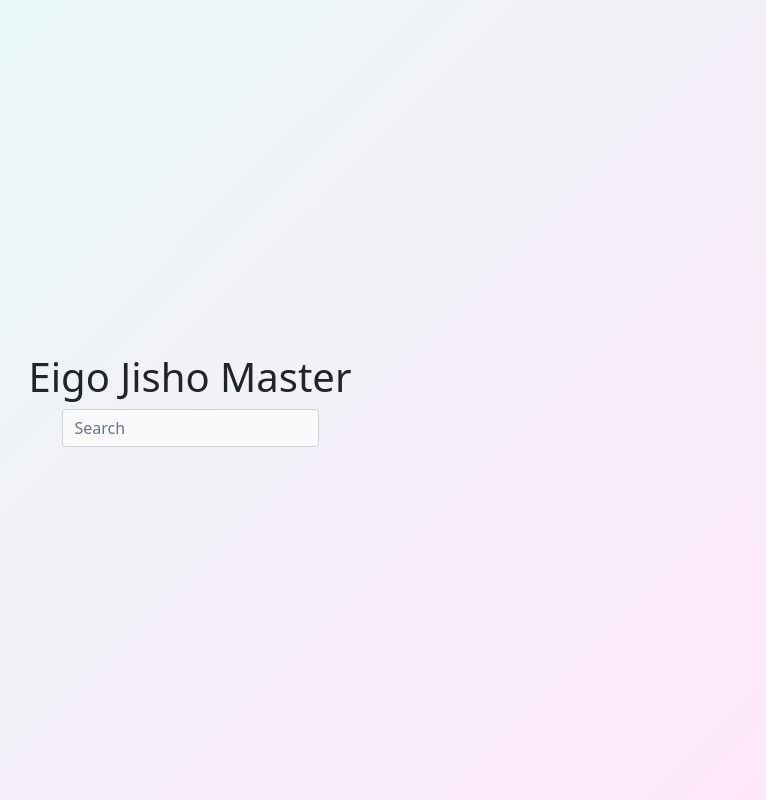
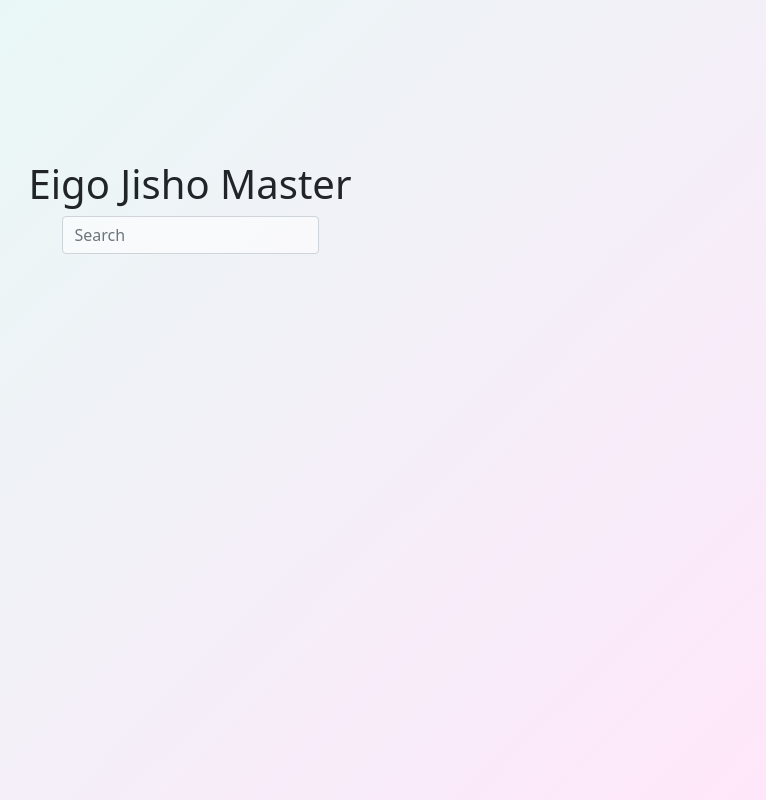
Before and after one commit to Detsudetsu/EigoJishoMaster, a website built with webpack: page index.html in a window 1280 px wide. Shown: the whole page, without its empty margins (450-1216 px from the left). Built offline with nearby package versions, Linux system fonts and the light colour scheme.

Commit message:
Set margin-top --vh * 0.2

```diff
--- a/index.html
+++ b/index.html
@@ -7,14 +7,14 @@
     <title>Eigo Jisho Master</title>
 </head>
 
-<body
-    >
-    <div class="d-flex flex-column justify-content-center align-items-center" style="background-image: linear-gradient(-225deg, #E3FDF5 0%, #FFE6FA 100%);min-height: calc(var(--vh));">
-        <h1>Eigo Jisho Master</h1>
+<body>
+    <div class="d-flex flex-column align-items-center"
+        style="background-image: linear-gradient(-225deg, #E3FDF5 0%, #FFE6FA 100%);min-height: calc(var(--vh));">
+        <h1 style="margin-top: calc(var(--vh) * 0.2);">Eigo Jisho Master</h1>
         <form id="search_box" method="GET">
             <div class="form-group">
-                <input type="text" id="search_text" class="form-control" placeholder="Search" autocomplete="off" style="background-color: #ffffff99;"
-                    required>
+                <input type="text" id="search_text" class="form-control" placeholder="Search" autocomplete="off"
+                    style="background-color: #ffffff99;" required>
             </div>
         </form>
     </div>
```
